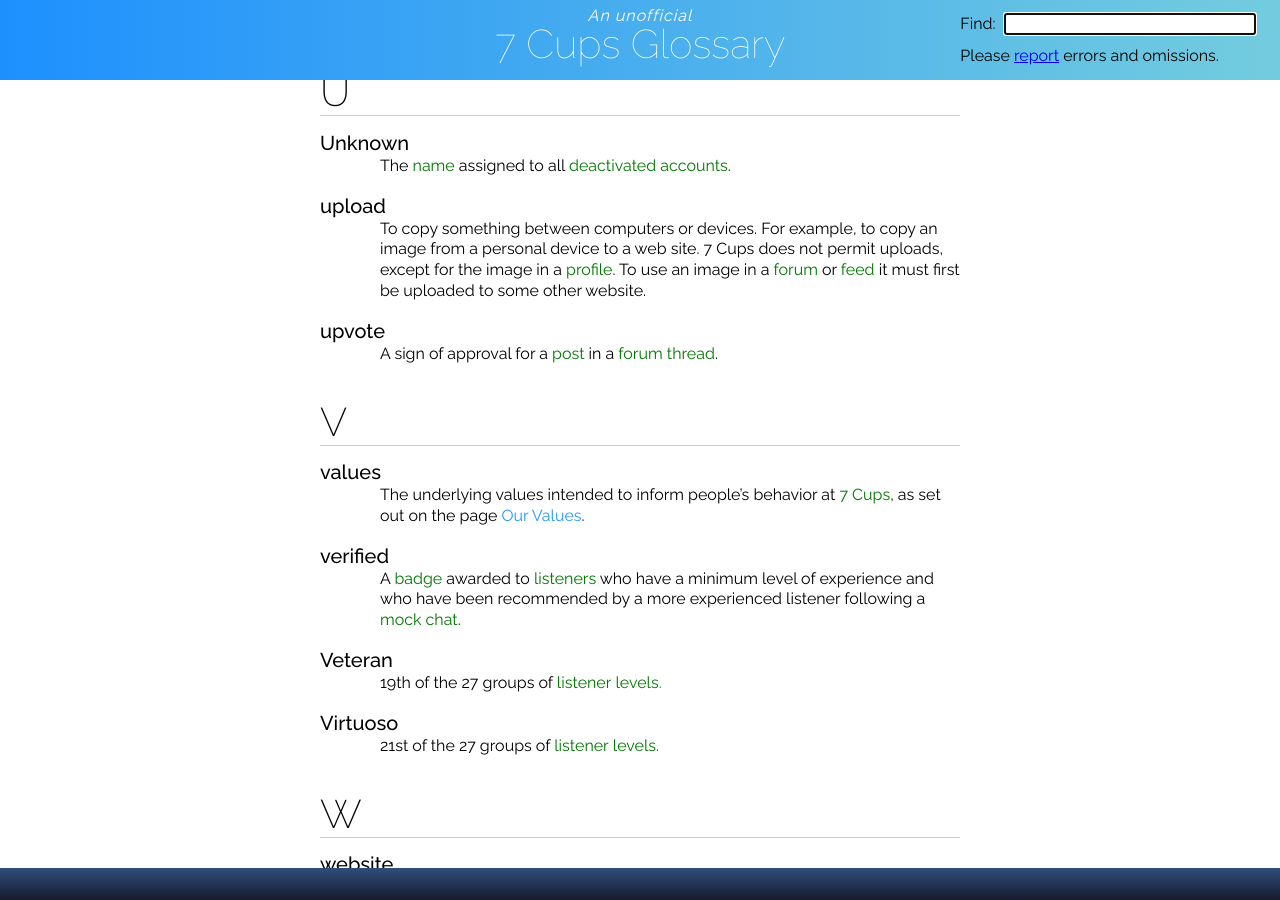
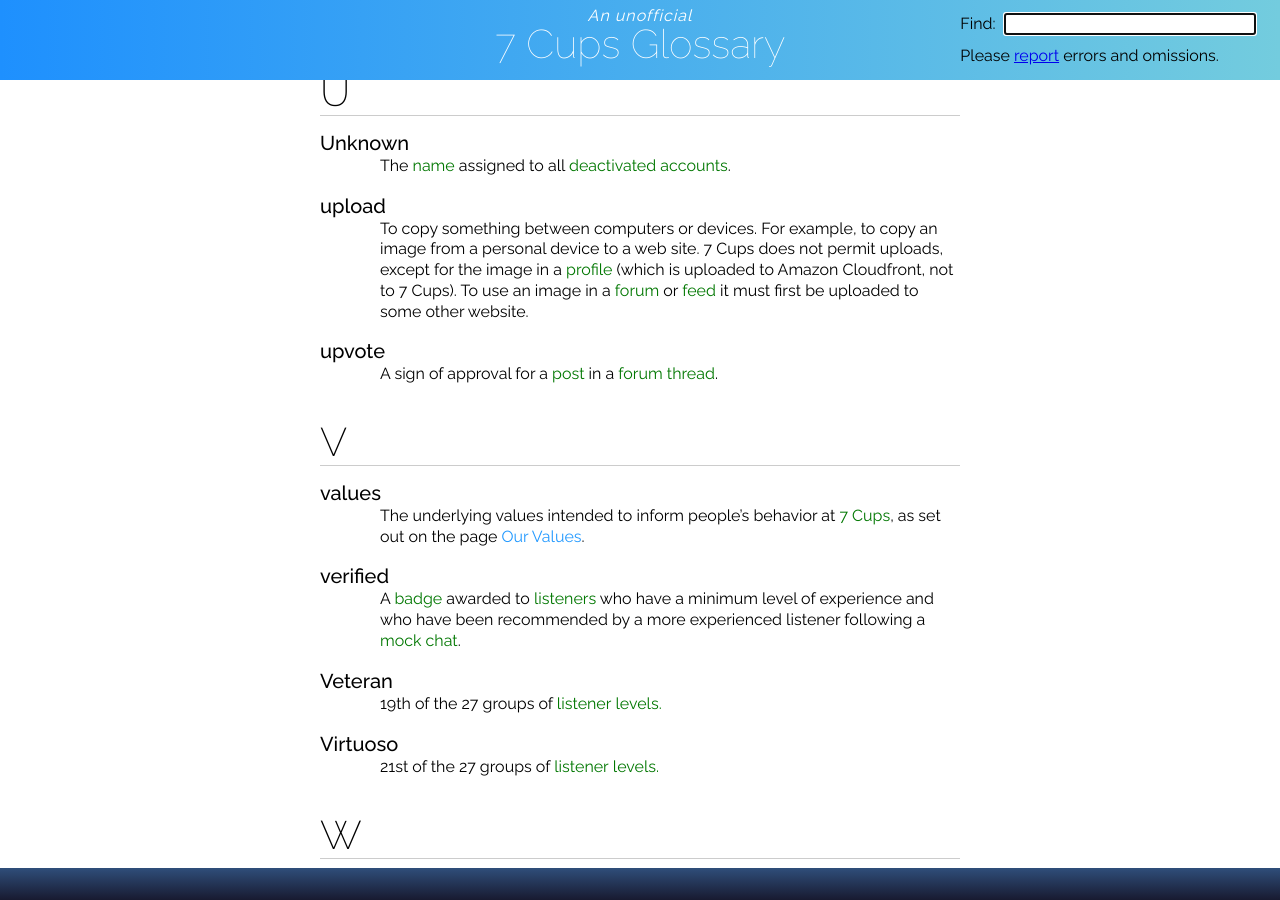
Before and after one commit to RarelyCharlie/rarelycharlie.github.io, a Jekyll site: the page built from glossary.md, in a window 1280 px wide and 900 px high, scrolled down 20828 px. Built offline with Jekyll 4.4.1, drawn with Linux system fonts in a browser that asks for light colours.

Commit message:
clarify upload

```diff
--- a/glossary.md
+++ b/glossary.md
@@ -767,7 +767,7 @@ Thinking Space. A ~~chatroom~~ where certain topics that are not allowed in othe
 The ~~name~~ assigned to all ~~deactivated/deactivate~~ ~~accounts/account~~.
 
 # upload
-To copy something between computers or devices. For example, to copy an image from a personal device to a web site. 7 Cups does not permit uploads, except for the image in a ~~profile~~. To use an image in a ~~forum~~ or ~~feed~~ it must first be uploaded to some other website.
+To copy something between computers or devices. For example, to copy an image from a personal device to a web site. 7 Cups does not permit uploads, except for the image in a ~~profile~~ (which is uploaded to Amazon Cloudfront, not to 7 Cups). To use an image in a ~~forum~~ or ~~feed~~ it must first be uploaded to some other website.
 
 # upvote
 A sign of approval for a ~~post~~ in a ~~forum~~ ~~thread~~.
```
